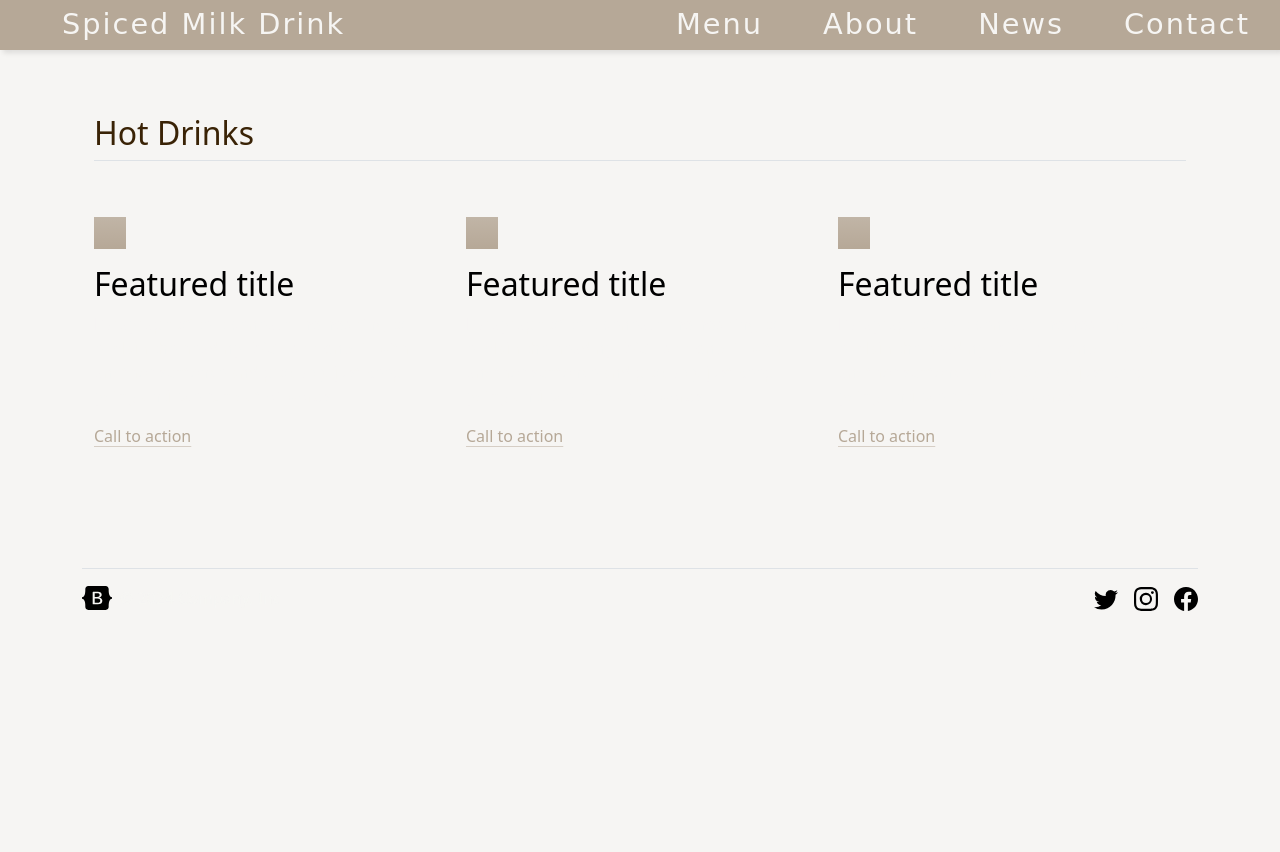
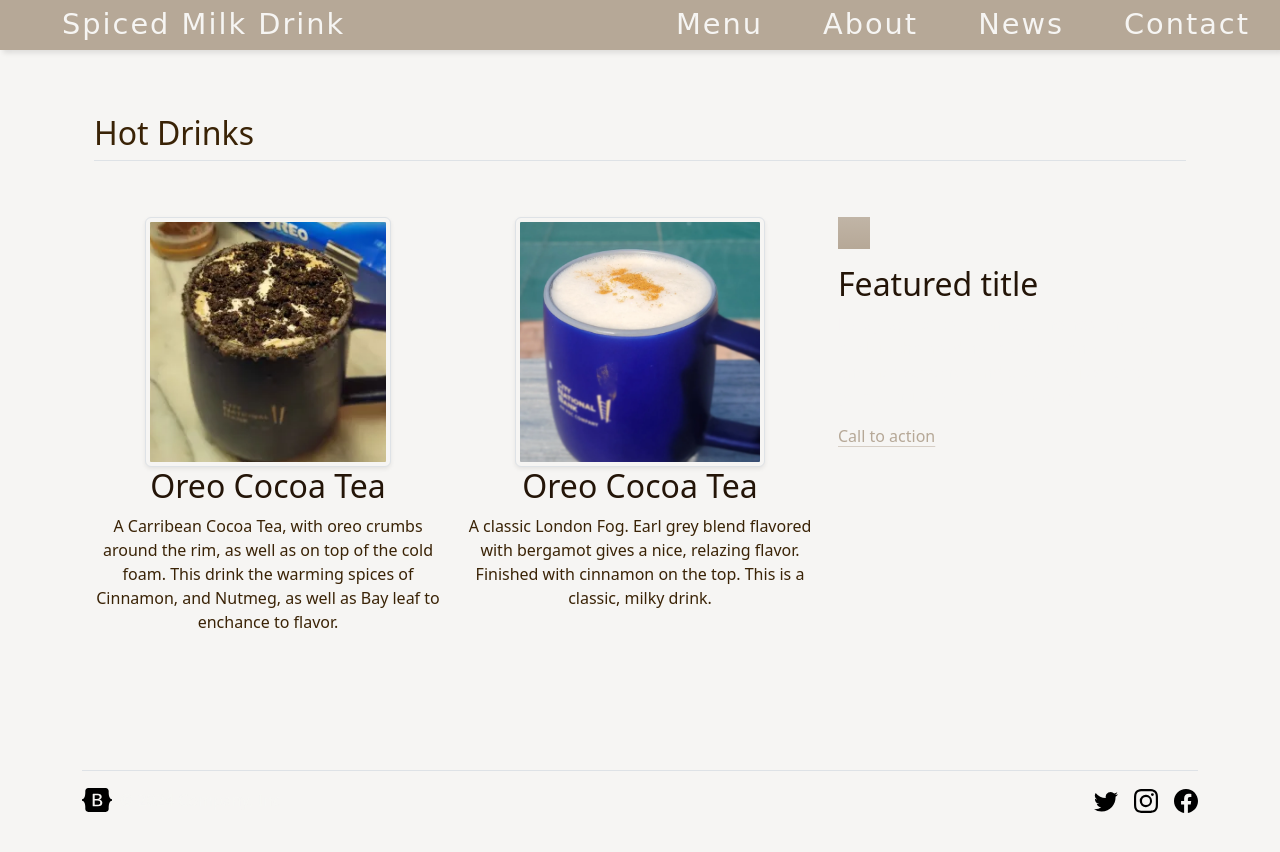
Before and after one commit to sirwilliamthefirst/SpicedMilkDrink, a website: page menu.html in a window 1280 px wide. Before the commit the page ends 800 px from the top, so only its background shows below. Drawn offline with nearby package versions, Linux system fonts and the light colour scheme; a web font is replaced by a local one.

Commit message:
Added images to menu

```diff
--- a/main.scss
+++ b/main.scss
@@ -2,11 +2,14 @@
 
 // Variable overrides first
 $primary: #b6a897;
+$secondary: #3a2306;
 $enable-shadows: true;
 $prefix: "mo-";
 $body-bg: #f6f5f3;
 $body-color: #f6f5f3;
 $headings-color: #3a2306;
+$body-emphasis-color: #241508;
+$text-secondary: #8d7147;
 
 // Then import Bootstrap
 @import "node_modules/bootstrap/scss/bootstrap";
--- a/menu.html
+++ b/menu.html
@@ -46,26 +46,22 @@
         <div class="container px-4 py-5" id="featured-3">
           <h2 class="pb-2 border-bottom">Hot Drinks</h2>
           <div class="row g-4 py-5 row-cols-1 row-cols-lg-3">
-            <div class="feature col">
-              <div class="feature-icon d-inline-flex align-items-center justify-content-center text-bg-primary bg-gradient fs-2 mb-3">
-                <svg class="bi" width="1em" height="1em"><use xlink:href="#collection"/></svg>
+            <div class="feature col ">
+              <div class="text-center ">
+                <img class="rounded img-thumbnail img-fluid " style="max-height:250px;" src="assets\oreo_cocoa_tea.png" alt="Oreo Cocoa Tea">
               </div>
-              <h3 class="fs-2 text-body-emphasis">Featured title</h3>
-              <p>Paragraph of text beneath the heading to explain the heading. We'll add onto it with another sentence and probably just keep going until we run out of words.</p>
-              <a href="#" class="icon-link">
-                Call to action
-                <svg class="bi"><use xlink:href="#chevron-right"/></svg>
+              <h3 class="fs-2 text-center text-body-emphasis ">Oreo Cocoa Tea</h3>
+              <p class="text-center text-secondary">A Carribean Cocoa Tea, with oreo crumbs around the rim, as well as on top of the cold foam. This drink the warming spices of Cinnamon, and Nutmeg,
+                 as well as Bay leaf to enchance to flavor. </p>
               </a>
             </div>
-            <div class="feature col">
-              <div class="feature-icon d-inline-flex align-items-center justify-content-center text-bg-primary bg-gradient fs-2 mb-3">
-                <svg class="bi" width="1em" height="1em"><use xlink:href="#people-circle"/></svg>
+            <div class="feature col ">
+              <div class="text-center ">
+                <img class="rounded img-thumbnail img-fluid "  style="max-height:250px;" src="assets\london_fog.png" alt="Oreo Cocoa Tea">
               </div>
-              <h3 class="fs-2 text-body-emphasis">Featured title</h3>
-              <p>Paragraph of text beneath the heading to explain the heading. We'll add onto it with another sentence and probably just keep going until we run out of words.</p>
-              <a href="#" class="icon-link">
-                Call to action
-                <svg class="bi"><use xlink:href="#chevron-right"/></svg>
+              <h3 class="fs-2 text-center text-body-emphasis ">Oreo Cocoa Tea</h3>
+              <p class="text-center text-secondary">A classic London Fog. Earl grey blend flavored with bergamot gives a nice, relazing flavor. Finished with cinnamon on the top. This
+                is a classic, milky drink.</p>
               </a>
             </div>
             <div class="feature col">
```
Also changed, not shown: Assets/london_fog.png (added), Assets/oreo_cocoa_tea.png (added), main.css.
